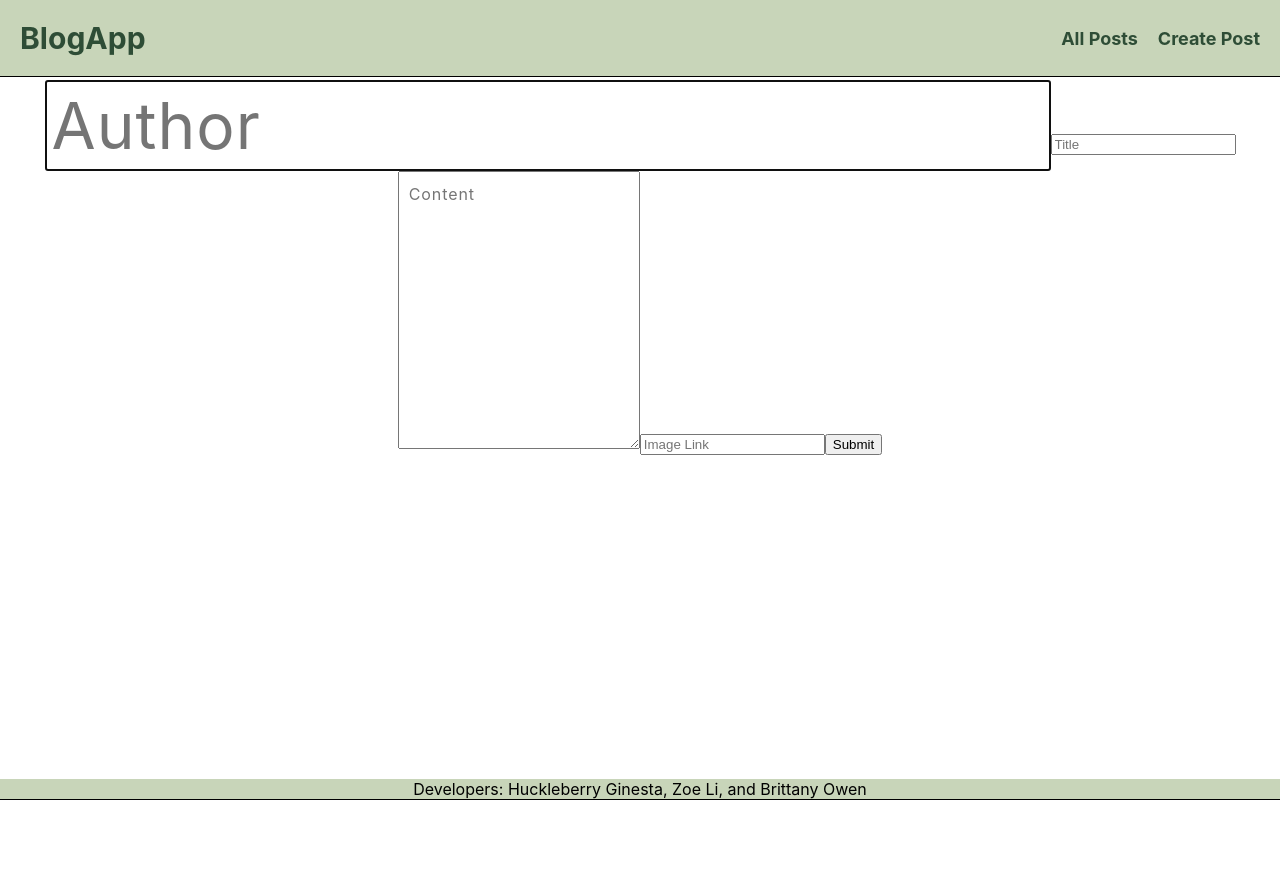
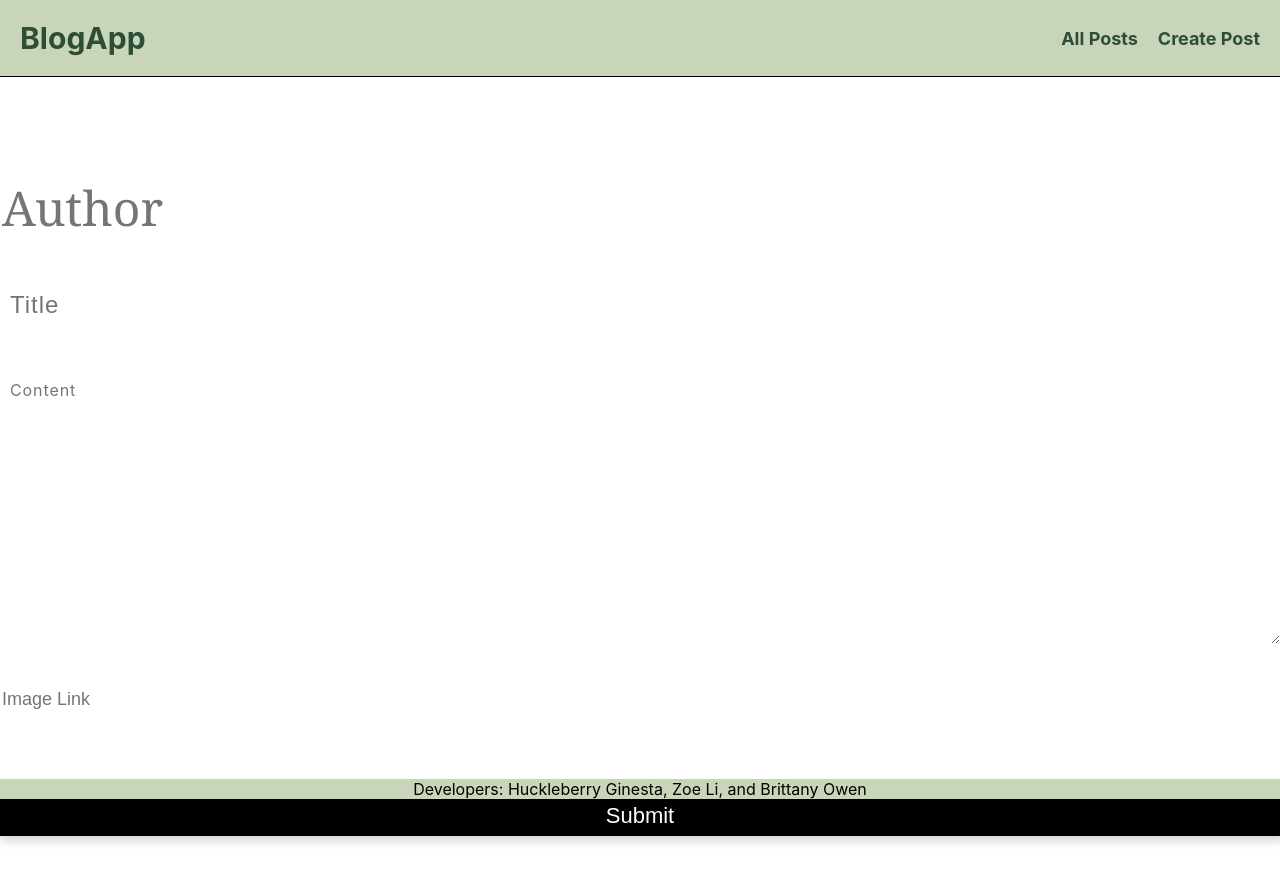
Before and after one commit to brittanyowen/blog-app, a React (Create React App) app in the folder client/: page /add-post in a window 1280 px wide. Built offline with nearby package versions, Linux system fonts and the light colour scheme.

Commit message:
addPost page css

```diff
--- a/client/src/screens/PostCreate/PostCreate.css
+++ b/client/src/screens/PostCreate/PostCreate.css
@@ -0,0 +1,64 @@
+.create-form {
+  padding-top: 50px;
+  display: flex;
+  flex-direction: column;
+  height: 100%;
+  width: 100%;
+  justify-content: space-evenly;
+}
+
+input:focus, textarea:focus, select:focus {
+  outline: none;
+}
+
+input, textarea {
+  font-size: 48px;
+  font-family: Georgia, 'Times New Roman', Times, serif;
+  border-top-style: hidden;
+  border-right-style: hidden;
+  border-left-style: hidden;
+  border-bottom-style: hidden;
+}
+
+textarea {
+  font-size: 24px;
+  font-family: Arial, Helvetica, sans-serif;
+}
+
+.input-author {
+  font-size: 48px;
+  font-family: Georgia, 'Times New Roman', Times, serif;
+}
+
+.input-title {
+  padding-left: 10px;
+  font-size: 24px;
+  font-family: Arial, Helvetica, sans-serif;
+}
+
+.input-image-link {
+  font-size: 18px;
+  font-family: Arial, Helvetica, sans-serif;
+}
+
+.submit-button {
+  font-size: 22px;
+  font-family: Arial, Helvetica, sans-serif;
+  height: 40px;
+  margin-top: 40px;
+  background-color: black;
+  color: white;
+  border: none;
+  box-shadow: 2px 2px 10px 2px #CECECE;
+  cursor: pointer;
+}
+
+@media (max-width: 500px) {
+  .create-form {
+      padding-top: 150px;
+  }
+
+  input, textarea {
+      font-size: 28px;
+  }
+}
--- a/client/src/screens/PostEdit/PostEdit.css
+++ b/client/src/screens/PostEdit/PostEdit.css
@@ -14,6 +14,7 @@
   width: 500px;
   padding: 0 40px;
   padding-bottom: 5px;
+  border-radius: 50%;
 }
 
 .edit-input-image-link {
@@ -28,7 +29,7 @@
   line-height: 1.6;
 }
 
-.input-author {
+.input-title {
   font-family: -apple-system, BlinkMacSystemFont, 'Segoe UI', 'Roboto', 'Oxygen', 'Ubuntu', 'Cantarell', 'Fira Sans', 'Droid Sans', 'Helvetica Neue', sans-serif;
   font-size: 64px;
   letter-spacing: 1px;
--- a/client/src/screens/PostEdit/PostEdit.jsx
+++ b/client/src/screens/PostEdit/PostEdit.jsx
@@ -51,7 +51,6 @@ const PostEdit = (props) => {
       <div className="post-edit">
         <div className="image-container">
           <img className="edit-post-image" src={post.imgURL} alt={post.title} onError={ defaultSrc}/>
-
           <form onSubmit={handleSubmit}>
             <input
               className="edit-input-image-link"
```
